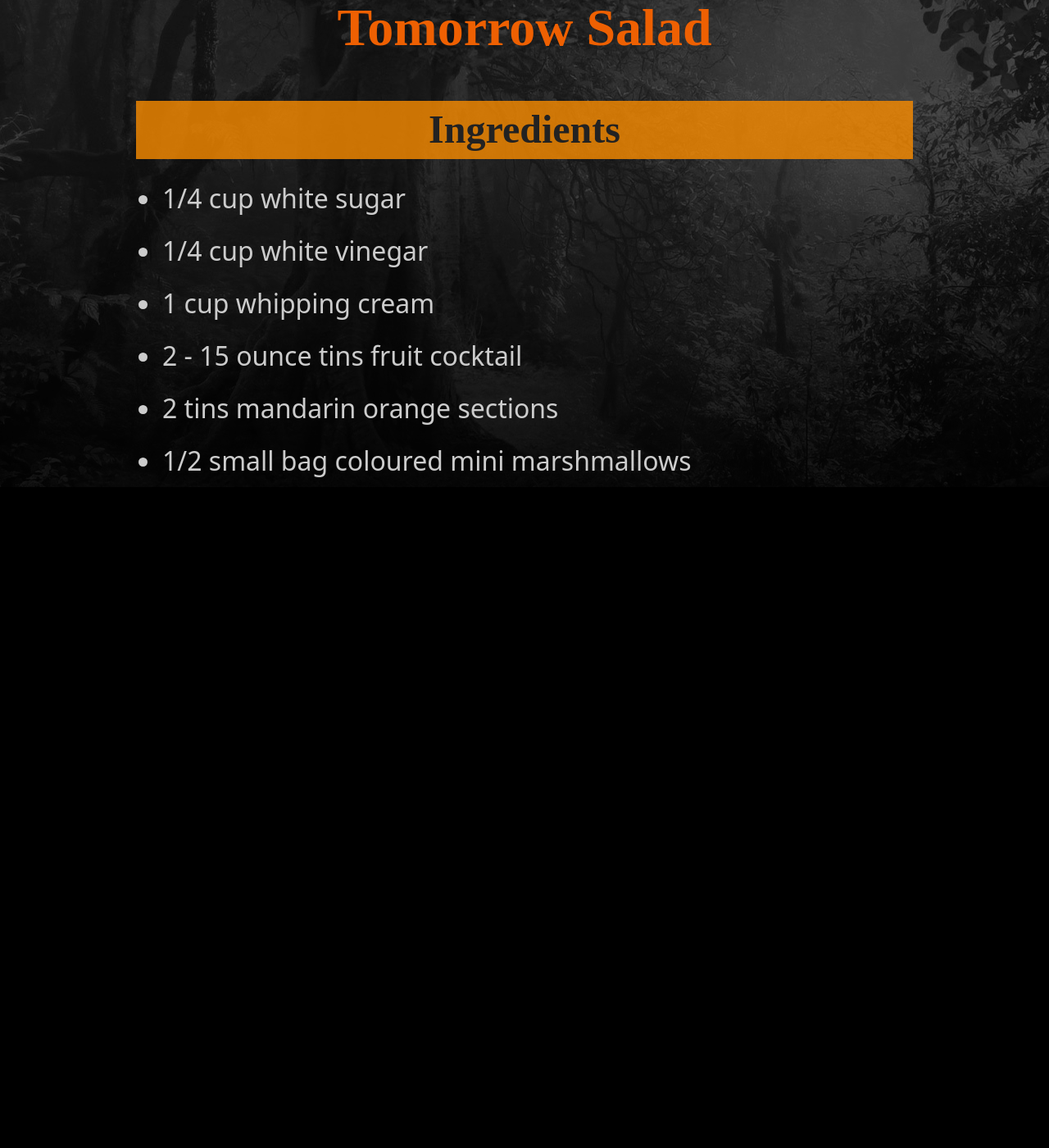
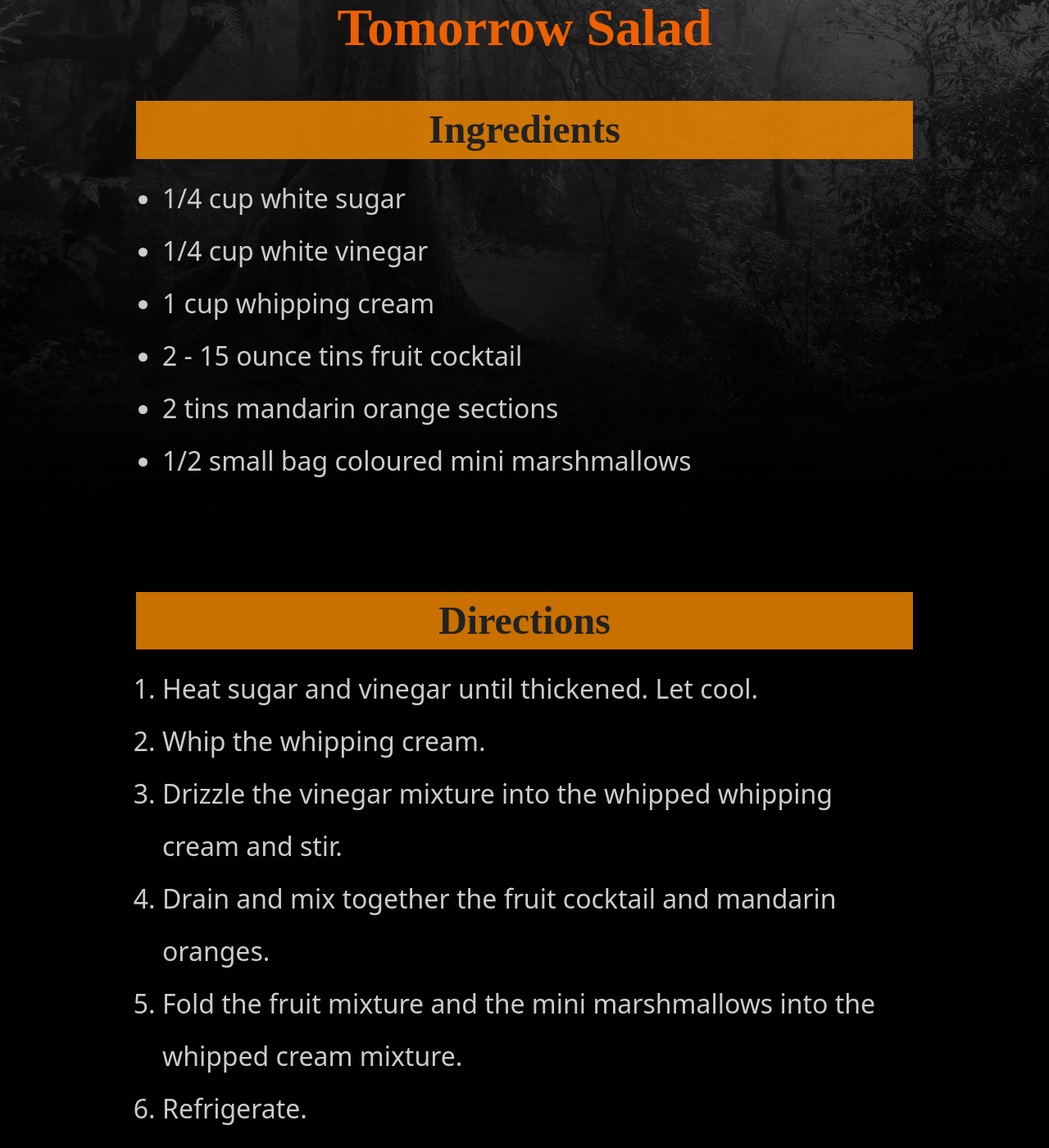
Before and after one commit to dits-family-cookbook/dits-family-cookbook.github.io, a Jekyll site: the page built from recipes/salads/tomorrow-salad.md, in a window 1280 px wide and 1400 px high, scrolled down 143 px. Shown: the whole window at 82% size. Built offline with Jekyll 4.4.1, drawn with Linux system fonts in a browser that asks for light colours; before the commit the page ends 900 px from its top, so only the background shows below that.

Commit message:
Update tomorrow-salad.md

```diff
--- a/recipes/salads/tomorrow-salad.md
+++ b/recipes/salads/tomorrow-salad.md
@@ -11,3 +11,12 @@ layout: page
 * 2 - 15 ounce tins fruit cocktail
 * 2 tins mandarin orange sections
 * 1/2 small bag coloured mini marshmallows
+
+# Directions
+
+1. Heat sugar and vinegar until thickened. Let cool.
+1. Whip the whipping cream.
+1. Drizzle the vinegar mixture into the whipped whipping cream and stir.
+1. Drain and mix together the fruit cocktail and mandarin oranges.
+1. Fold the fruit mixture and the mini marshmallows into the whipped cream mixture.
+1. Refrigerate.
```
